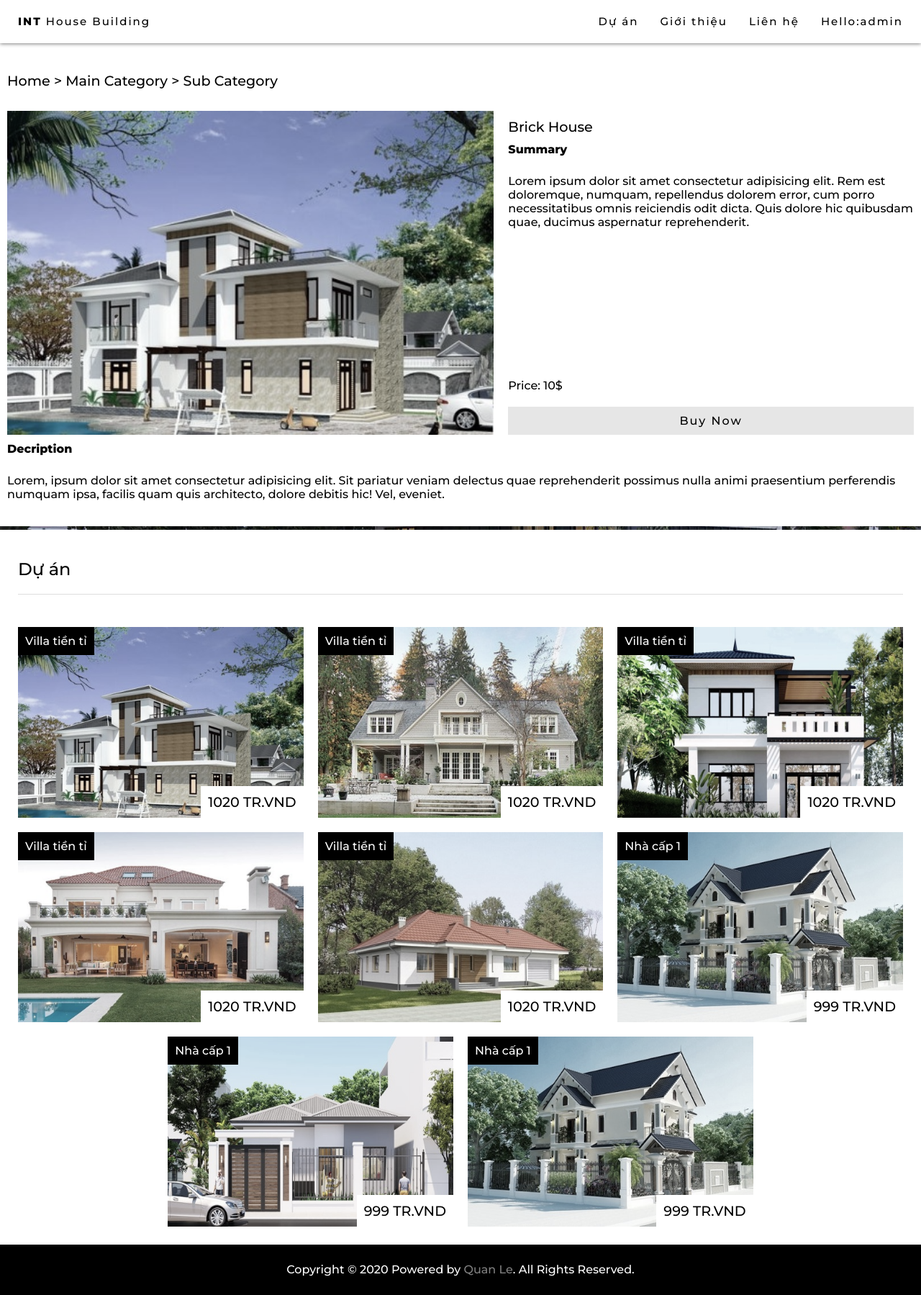
After one commit to meou2731999/assignment2-web, a PHP site: page /product.php in a window 1280 px wide. The commit adds this page. Shown: the whole page at 72% size. Run offline with PHP 8.4, Linux system fonts and the light colour scheme; a user stored in the database is signed in; data comes from the database, SQL or seed files in the repository.

Commit message:
Detail Product

```diff
--- a/index.php
+++ b/index.php
@@ -10,7 +10,7 @@
 
     <meta charset="utf-8">
     <meta name="viewport" content="width=device-width, initial-scale=1">
-    <title>Int House Building</title>
+    <title>Int House Building - Homepage</title>
     <link rel="icon" href="./img/logo.ico" sizes="32x32" />
     <link rel="stylesheet" href="style.css">
     <link href="https://fonts.googleapis.com/css2?family=Montserrat:wght@200;300;400;500;600;800&display=swap" rel="stylesheet">
--- /dev/null
+++ b/product.php
@@ -0,0 +1,237 @@
+<div style="display: none;">
+    <?php
+    include('session.php');
+    ?>
+</div>
+<!DOCTYPE html>
+<html lang="en">
+
+<head>
+    <meta charset="utf-8">
+    <title>Int House Building - Product</title>
+    <link rel="icon" href="logo.ico" />
+    <link rel="stylesheet" href="styleProduct.css">
+    <link href="https://fonts.googleapis.com/css2?family=Montserrat:wght@200;300;400;500;600;800&display=swap" rel="stylesheet">
+    <link rel="stylesheet" href="https://cdnjs.cloudflare.com/ajax/libs/font-awesome/4.7.0/css/font-awesome.min.css">
+    <meta name="viewport" content="width=device-width, initial-scale=1">
+
+</head>
+
+<body>
+    <div id="navbar">
+        <a href="#" class="home button">
+            <b>INT</b> House Building
+        </a>
+        <?php
+        if (!isset($_SESSION['login_user'])) {
+            echo "<a href='#' id='myBtnMobile' class='button' onclick='openModal()'> Đăng nhập</a>";
+        } else {
+            echo "<a href='#' id='myBtnInfo' class='button' onclick='openModalInfo()'> Hello:" . $login_session . "</a>";
+        }
+        ?>
+        <a href="#contact" class="button">
+            Liên hệ
+        </a>
+        <a href="#about" class="button">
+            Giới thiệu
+        </a>
+        <a href="#projects" class="button">
+            Dự án
+        </a>
+    </div>
+    <div id="navbar_mobile">
+        <div id="unactive_navbar">
+            <a href="#" class="home button" onclick="myFunctionForHome()">
+                <b>INT</b> Building
+            </a>
+            <a href="javascript:void(0);" class="button" onclick="myFunction()">
+                <i id="fa-bars" class="fa fa-bars"></i>
+                <i id="fa-times" class="fa fa-times" style="display: none;"></i>
+            </a>
+        </div>
+        <div id="active_navbar">
+            <a href="#projects" class="button" onclick="myFunction()">
+                Dự án
+            </a>
+            <a href="#about" class="button" onclick="myFunction()">
+                Giới thiệu
+            </a>
+            <a href="#contact" class="button" onclick="myFunction()">
+                Liên hệ
+            </a>
+            <?php
+            if (!isset($_SESSION['login_user'])) {
+                echo "<a href='#' id='myBtnMobile' class='button' onclick='openModal()'> Đăng nhập</a>";
+            } else {
+                echo "<a href='#' id='myBtnInfoMobile' class='button' onclick='openModalInfo()'> Hello:" . $login_session . "</a>";
+            }
+            ?>
+        </div>
+    </div>
+    <div class="main_content">
+        <div id="products">
+            <h3 style="margin:30px 0px;">Home > Main Category > Sub Category</h3>
+            <div class="sub_content_product">
+                <div class="product-picture">
+                    <img src="img/nha1.jpg" alt="team1" class="sub_picture">
+                </div>
+                <div class="product-content">
+                    <div>
+                        <h3>Brick House</h3>
+                        <b>Summary</b>
+                        <p>Lorem ipsum dolor sit amet consectetur adipisicing elit. Rem est doloremque, numquam,
+                            repellendus dolorem error, cum porro necessitatibus omnis reiciendis odit dicta. Quis dolore
+                            hic quibusdam quae, ducimus aspernatur reprehenderit.</p>
+                    </div>
+                    <div>
+                        <h4>Price: 10$
+                        </h4>
+                        <a href="#" class="button about">Buy Now</a>
+                    </div>
+                </div>
+            </div>
+            <div class="decription">
+                <b>Decription</b>
+                <p>Lorem, ipsum dolor sit amet consectetur adipisicing elit. Sit pariatur veniam delectus quae
+                    reprehenderit possimus nulla animi praesentium perferendis numquam ipsa, facilis quam quis
+                    architecto, dolore debitis hic! Vel, eveniet.</p>
+            </div>
+        </div>
+        <div id="projects">
+            <div class="sub_title">
+                <h2>Dự án</h2>
+            </div>
+            <div class="projects_content">
+                <?php
+                $sql = "SELECT * FROM post ORDER BY id LIMIT 8 OFFSET 0";
+                $result = mysqli_query($db, $sql);
+                if ($result->num_rows > 0) {
+                    while ($row = $result->fetch_assoc()) {
+                        echo "<div class='sub_content'>
+                                <img src='./" . $row['img'] . "' alt='house1' class='sub_picture'>
+                                <div class='sub_text'>
+                                    <span>" . $row['category'] . "</span>
+                                </div>
+                                <div class='prices'>
+                                    <span>" . (string)($row['cost'] / 1000000) . " TR.VND</span>
+                                </div>
+                            </div>";
+                    }
+                }
+                ?>
+            </div>
+        </div>
+    </div>
+    <div id="myModal" class="modal">
+        <div class="modal-content">
+            <div class="modal-header">
+                <div class="button" style="margin-top: 18px;">
+                    <span class="close">&times;</span>
+                </div>
+                <h2 style="margin-top: 20px !important;">Đăng nhập</h2>
+            </div>
+            <div class="modal-body">
+                <form action="login.php" method="POST">
+                    <input type="text" id="username" name="username" placeholder="Username" required>
+                    <input type="password" id="password" name="password" placeholder="Password" required>
+                    <div style="display: flex;justify-content: space-between;">
+                        <input type="submit" value="Đăng nhập">
+                        <div class="signup-btn">Đăng ký</div>
+                    </div>
+                </form>
+            </div>
+        </div>
+    </div>
+    <div id="myModalInfo" class="modal">
+        <div class="modal-content">
+            <div class="modal-header">
+                <div class="button" style="margin-top: 18px;">
+                    <span class="close">&times;</span>
+                </div>
+                <h2 style="margin-top: 20px !important;">Thông tin</h2>
+            </div>
+            <div class="modal-body">
+                <p>Tên đăng nhập: <b><?php echo $login_session; ?></b></p>
+                <p>Email: <b><?php echo $email; ?></b></p>
+                <p>Ngày sinh: <b><?php echo $birthday; ?></b></p>
+                <p>Giới tính: <b><?php echo $sex; ?></b></p>
+            </div>
+            <div class="modal-footer"><button class="signup-btn" onclick="window.location='logout.php';">Đăng xuất</button></div>
+        </div>
+    </div>
+    <script>
+        function myFunction() {
+            var x = document.getElementById("active_navbar");
+            if (x.style.height === "190px") {
+                document.getElementById("fa-bars").style.display = "unset";
+                document.getElementById("fa-times").style.display = "none";
+                x.style.height = "0px";
+            } else {
+                x.style.height = "190px";
+                document.getElementById("fa-bars").style.display = "none";
+                document.getElementById("fa-times").style.display = "unset";
+            }
+        }
+
+        function myFunctionforHome() {
+            var x = document.getElementById("active_navbar");
+            if (x.style.height === "190px") {
+                document.getElementById("fa-bars").style.display = "unset";
+                document.getElementById("fa-times").style.display = "none";
+                x.style.height = "0px";
+            }
+        }
+        var modal = document.getElementById("myModal");
+
+        // Get the <span> element that closes the modal
+        var span = document.getElementsByClassName("close")[0];
+
+        // When the user clicks the button, open the modal
+        openModal = function() {
+            modal.style.display = "block";
+            myFunction();
+        }
+
+
+        // When the user clicks on <span> (x), close the modal
+        span.onclick = function() {
+            modal.style.display = "none";
+        }
+
+        // When the user clicks anywhere outside of the modal, close it
+        window.onclick = function(event) {
+            if (event.target == modal) {
+                modal.style.display = "none";
+            }
+        }
+        var modalInfo = document.getElementById("myModalInfo");
+
+        // Get the <span> element that closes the modalInfo
+        var spanInfo = document.getElementsByClassName("close")[1];
+
+        // When the user clicks the button, open the modalInfo
+        openModalInfo = function() {
+            modalInfo.style.display = "block";
+            myFunction();
+        }
+
+
+        // When the user clicks on <span> (x), close the modalInfo
+        spanInfo.onclick = function() {
+            modalInfo.style.display = "none";
+        }
+
+        // When the user clicks anywhere outside of the modalInfo, close it
+        window.onclick = function(event) {
+            if (event.target == modalInfo) {
+                modalInfo.style.display = "none";
+            }
+        }
+    </script>
+    <footer class="footer">
+        <p>Copyright © 2020 Powered by <a style="color: gray; text-decoration: none;" href="https://www.facebook.com/meou2731999" target="_blank">Quan Le</a>. All Rights Reserved.</p>
+    </footer>
+</body>
+
+
+</html>
--- a/style.css
+++ b/styleProduct.css
@@ -1,5 +1,5 @@
 * {
-    font-family: "Montserrat", sans-serif;
+    font-family: 'Montserrat', sans-serif;
     text-decoration: none;
     font-weight: 500;
     margin: unset;
@@ -72,43 +72,38 @@ p {
     background-color: rgb(187, 187, 187);
 }
 
+.search-box {
+    margin: 5px;
+    float: right;
+    color: black;
+    letter-spacing: 2px;
+}
+
+input[type=search] {
+    width: 100%;
+    color: black;
+    border: none;
+    padding: 5px;
+    border: 1px solid rgb(187, 187, 187);
+}
+
 .home {
     float: left;
 }
 
 .main_content {
     margin-top: 60px;
-    display: flex;
-    flex-direction: column;
-    align-items: center;
     width: 100%;
-}
-
-.top_content {
-    width: 100%;
-    height: auto;
-    position: relative;
-    max-width: 1500px;
-}
-
-.main_picture {
-    width: 100%;
-    height: auto;
-    margin: 0px 0px;
-}
-
-.text_in_main_pic {
-    font-size: 35px;
-    color: white;
-    position: absolute;
-    top: 50%;
-    left: 50%;
-    transform: translate(-50%, -50%);
+    background-image: url("img/architect.jpg");
+    background-attachment: fixed;
+    background-repeat: no-repeat;
+    background-position: bottom left;
+    background-size: cover;
 }
 
 .bold_black {
     background-color: black;
-    opacity: 85%;
+    opacity: 65%;
     padding: 10px 20px;
 }
 
@@ -116,19 +111,44 @@ p {
     padding: 20px 25px;
 }
 
-#projects,
-#about,
-#contact {
+#products {
+    width: 100%;
     max-width: 1550px;
+    display: flex;
+    flex-direction: column;
+    flex-wrap: wrap;
+    margin: 5px;
+    margin-right: auto;
+    margin-left: auto;
+    box-sizing: border-box;
+    padding: 10px;
+    background-color: white;
+}
+.prices {
+    position: absolute;
+    background-color: white;
+    color: black;
+    padding: 10px;
+    bottom: 10px;
+    right: 10px;
+    font-weight: 800;
+    font-size: 120%;
+}
+.mini-pic-contain {
     width: 100%;
+    display: flex;
+    justify-content: space-between;
+    margin-top: 10px;
 }
 
-.projects_content {
+.mini-pic-contain * {
+    width: 24%;
+    height: 24%;
+}
+
+.sub_content_product {
     display: flex;
-    flex-flow: row wrap;
-    justify-content: center;
     position: relative;
-    padding: 15px;
 }
 
 .sub_content {
@@ -156,6 +176,54 @@ p {
     .sub_content {
         width: 100%;
     }
+}
+
+.product-content {
+    display: flex;
+    flex-direction: column;
+    justify-content: space-between;
+    width: 50%;
+    margin-left: 20px;
+}
+
+#projects {
+    max-width: 1550px;
+    width: 100%;
+    background-color: white;
+    margin: 0px auto;
+}
+
+.projects_content {
+    display: flex;
+    flex-flow: row wrap;
+    justify-content: center;
+    position: relative;
+    padding: 15px;
+}
+
+.product-picture {
+    position: relative;
+    width: 60%;
+    box-sizing: border-box;
+    display: flex;
+    flex-direction: column;
+}
+
+.decription {
+    margin-top: 10px;
+}
+
+@media only screen and (max-width: 1300px) {
+    .product-picture {
+        width: 60%;
+    }
+}
+
+@media only screen and (max-width: 900px) {
+    .product-picture {
+        width: 100%;
+        max-width: unset;
+    }
     .main_title {
         display: none;
     }
@@ -169,16 +237,13 @@ p {
     #active_navbar {
         height: 0px;
     }
-}
-
-.main_title {
-    text-shadow: 1px 1px black;
-}
-
-.sub_picture {
-    width: 100%;
-    height: auto;
-    filter: grayscale(70%);
+    .sub_content_product {
+        flex-direction: column;
+    }
+    .product-content {
+        width: 100%;
+        margin-left: unset;
+    }
 }
 
 .sub_text {
@@ -190,25 +255,45 @@ p {
     left: 10px;
 }
 
-.prices {
-    position: absolute;
-    background-color: black;
-    color: whitesmoke;
-    padding: 10px;
-    bottom: 10px;
-    right: 10px;
-    font-weight: 800;
-    font-size: 130%;
+.left-side {
+    display: flex;
+    flex-direction: column;
+    align-items: flex-start;
+    box-sizing: border-box;
+    border-right: 1px solid silver;
 }
 
+.left-side h3 {
+    border-top: 1px solid silver;
+    padding-top: 20px;
+}
+
+.right-side {
+    width: 160px;
+    height: 600px;
+}
+.cover {
+    background-image: url("img/architect.jpg");
+    background-attachment: fixed;
+    background-repeat: no-repeat;
+    background-position: bottom left;
+    background-size: cover;
+    width: 160px;
+    height: 600px;
+}
+
+.sub_picture {
+    width: 100%;
+    height: auto;
+    filter: grayscale(50%);
+}
 h2 {
     padding: 20px 0px;
     border-bottom: 1px solid rgb(221, 221, 221);
-    margin-top: 40px;
 }
 
 h3 {
-    font-size: 1.5em;
+    font-size: 1.2em;
     margin: 10px 0px;
 }
 
@@ -216,28 +301,23 @@ h4 {
     margin: 20px 0px;
 }
 
+a {
+    color: black;
+    margin-top: 10px;
+}
+
 .button.about {
     background-color: rgb(230, 230, 230);
     width: calc(100% - 20px);
-    float: initial;
-    margin: auto;
     text-align: center;
+    margin: unset;
 }
 
 .button.about:hover {
     background-color: gray;
 }
 
-input[type="text"],
-select {
-    width: 100%;
-    padding: 15px 20px;
-    margin: 8px 0;
-    display: inline-block;
-    border: 1px solid #ccc;
-    box-sizing: border-box;
-}
-input[type="password"],
+input[type=text],
 select {
     width: 100%;
     padding: 15px 20px;
@@ -247,7 +327,7 @@ select {
     box-sizing: border-box;
 }
 
-input[type="submit"] {
+input[type=submit] {
     width: auto;
     background-color: black;
     color: white;
@@ -257,24 +337,7 @@ input[type="submit"] {
     cursor: pointer;
 }
 
-input[type="submit"]:hover {
-    background-color: gray;
-    color: black;
-}
-
-.signup-btn{
-    width: auto;
-    text-decoration: unset;
-    border: 1px solid black;
-    background-color: white;
-    color: black;
-    padding: 14px 28px;
-    margin: 8px 0;
-    cursor: pointer;
-    font-size: 13px;
-}
-
-.signup-btn:hover {
+input[type=submit]:hover {
     background-color: gray;
     color: black;
 }
```
